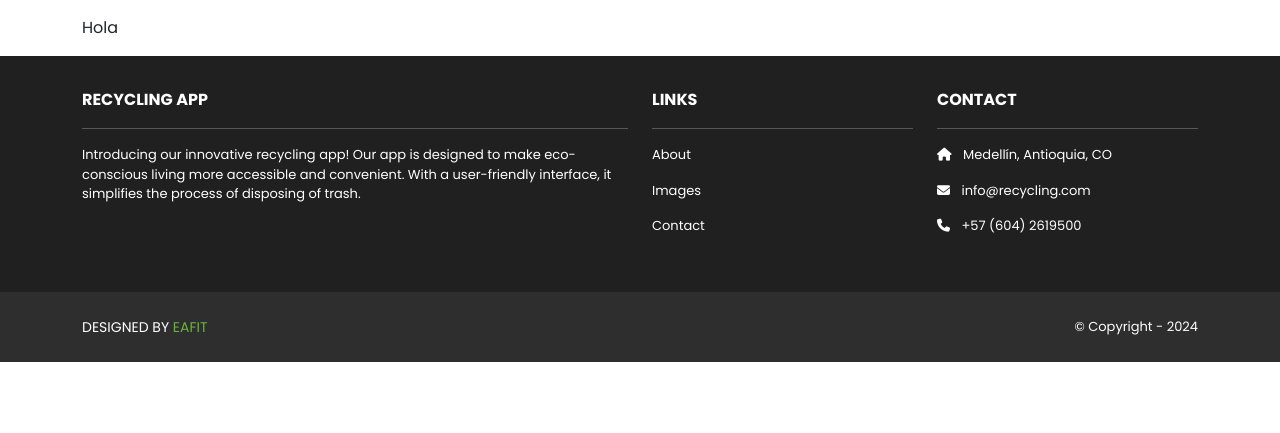
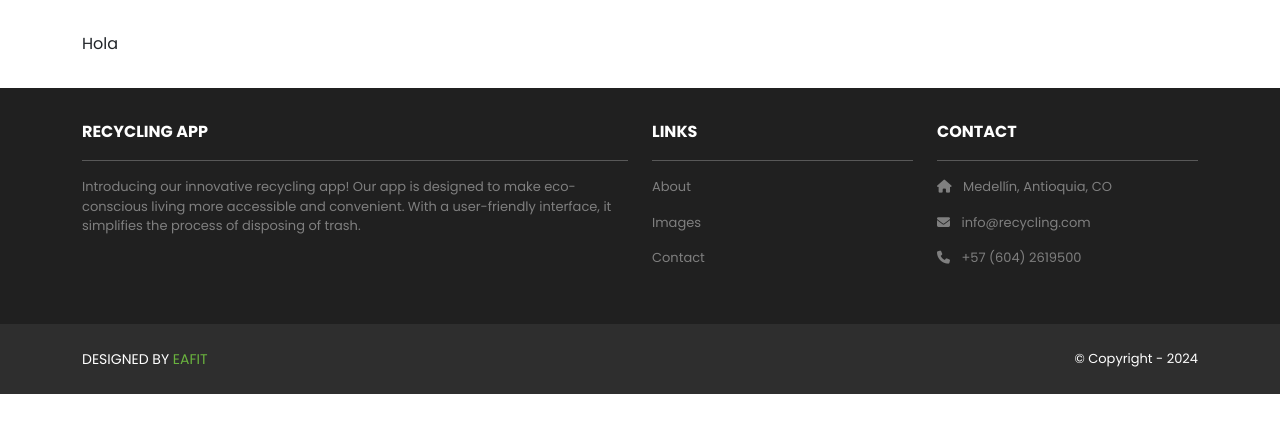
Before and after one commit to danielgara/django-recycling, a Django app: page / in a window 1280 px wide. Shown: the part 128-561 px from the top of the page. Run offline with Django 4.2, Linux system fonts and the light colour scheme; some libraries are stand-ins or nearby versions.

Commit message:
fix: spacing

```diff
--- a/recycling/static/css/style.css
+++ b/recycling/static/css/style.css
@@ -36,3 +36,11 @@ body {
 .font-13 {
     font-size: 13px;
 }
+
+.rc-footer-font {
+    color: #7F7F7F;
+}
+
+.rc-footer-font a:hover, .rc-footer-font a:active, .rc-footer-font a:focus {
+    color: #6ab43e;
+}
--- a/recycling/templates/base.html
+++ b/recycling/templates/base.html
@@ -48,9 +48,11 @@
       </div>
     </nav>
 
-    <div class="container mb-3">
-      {% block content %}
-      {% endblock content %}
+    <div class="p-3">
+      <div class="container mb-3">
+        {% block content %}
+        {% endblock content %}
+      </div>
     </div>
 
     <!-- Footer -->
@@ -60,7 +62,7 @@
           <div class="col-md-6 col-lg-8 col-xl-6 mx-auto mb-4">
             <b>RECYCLING APP</b>
             <hr />
-            <p class="font-13">Introducing our innovative recycling app! Our app is designed to make eco-conscious living
+            <p class="font-13 rc-footer-font">Introducing our innovative recycling app! Our app is designed to make eco-conscious living
               more accessible and convenient. With a user-friendly interface, it simplifies the process of disposing of
               trash.</p>
           </div>
@@ -68,16 +70,16 @@
           <div class="col-md-3 col-lg-4 col-xl-3 mx-auto mb-4">
             <b>LINKS</b>
             <hr />
-            <p class="font-13"><a class="nav-link" href="">About</a></p>
-            <p class="font-13"><a class="nav-link" href="">Images</a></p>
-            <p class="font-13"><a class="nav-link" href="">Contact</a></p>
+            <p class="font-13 rc-footer-font"><a class="nav-link" href="">About</a></p>
+            <p class="font-13 rc-footer-font"><a class="nav-link" href="">Images</a></p>
+            <p class="font-13 rc-footer-font"><a class="nav-link" href="">Contact</a></p>
           </div>
           <div class="col-md-3 col-lg-4 col-xl-3 mx-auto mb-4">
             <b>CONTACT</b>
             <hr />
-            <p class="font-13"><i class="fas fa-home me-2"></i> Medellín, Antioquia, CO</p>
-            <p class="font-13"><i class="fas fa-envelope me-2"></i> info@recycling.com</p>
-            <p class="font-13"><i class="fas fa-phone me-2"></i> +57 (604) 2619500</p>
+            <p class="font-13 rc-footer-font"><i class="fas fa-home me-2"></i> Medellín, Antioquia, CO</p>
+            <p class="font-13 rc-footer-font"><i class="fas fa-envelope me-2"></i> info@recycling.com</p>
+            <p class="font-13 rc-footer-font"><i class="fas fa-phone me-2"></i> +57 (604) 2619500</p>
           </div>
         </div>
       </div>
```
